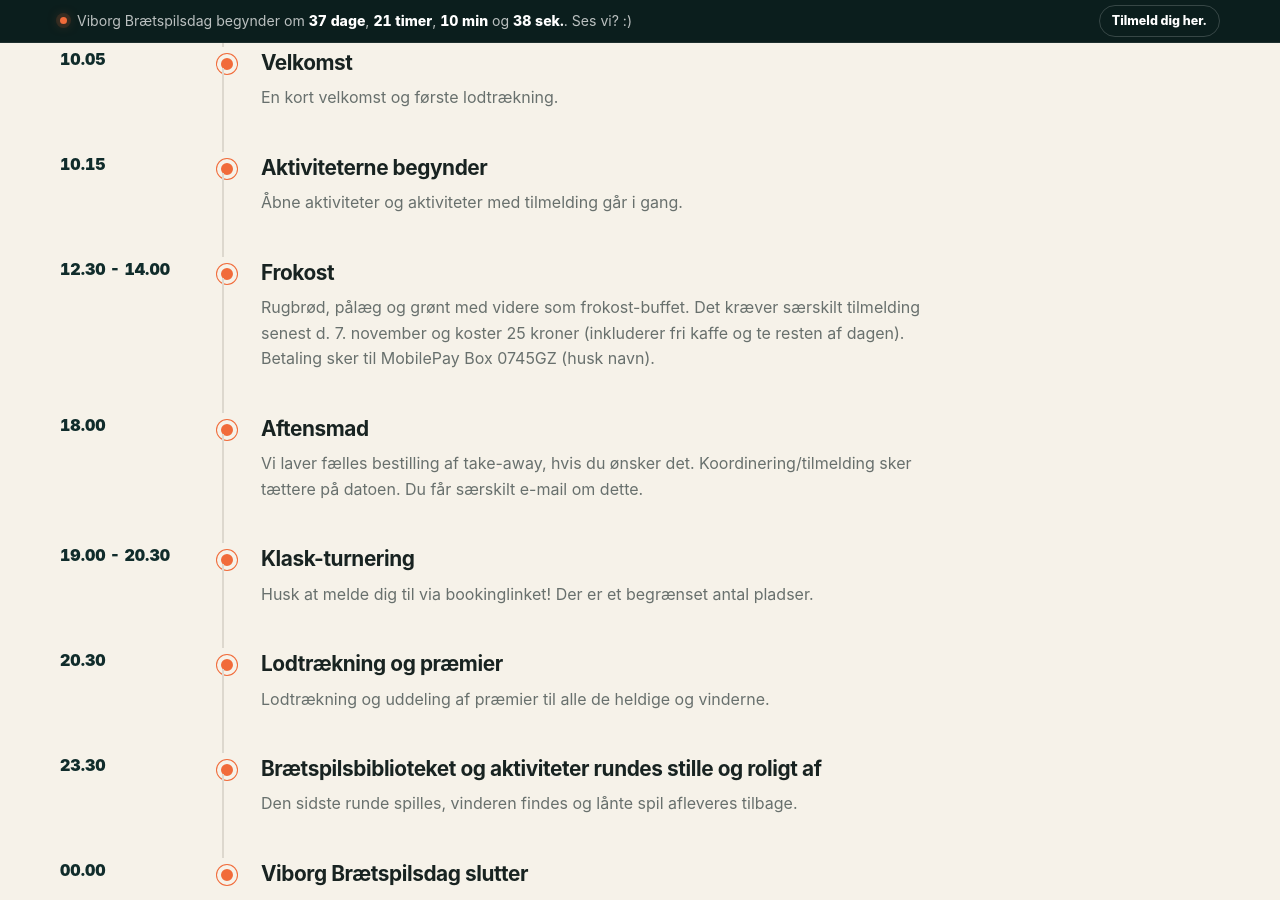
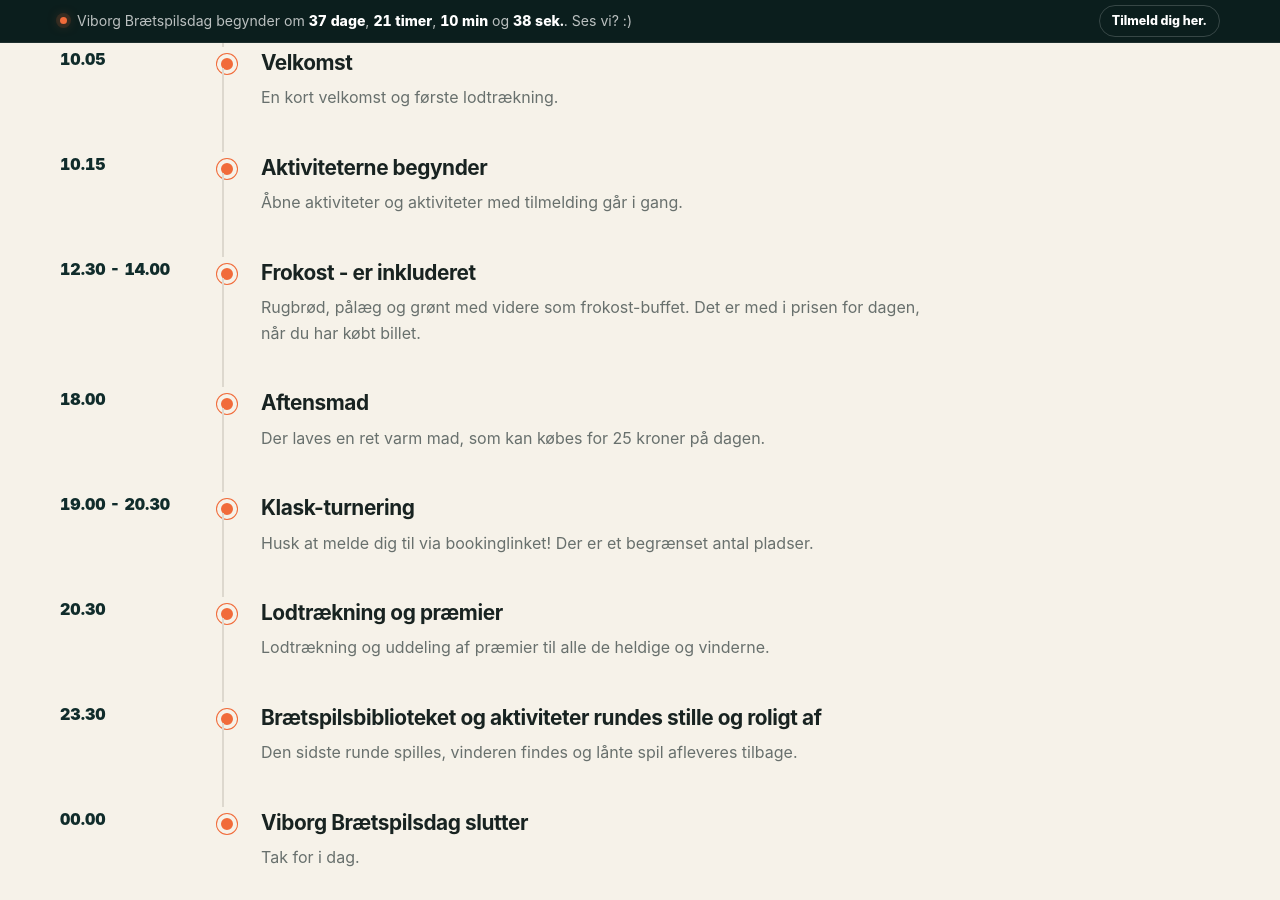
Before and after one commit to Andrejao/spilex, a Jekyll site: the page built from program.html, in a window 1280 px wide and 900 px high, scrolled down 697 px. Built offline with Jekyll 4.4.1, drawn with Linux system fonts in a browser that asks for light colours.

Commit message:
Update hovedprogram.yml

```diff
--- a/_data/hovedprogram.yml
+++ b/_data/hovedprogram.yml
@@ -11,12 +11,12 @@
   beskrivelse: "Åbne aktiviteter og aktiviteter med tilmelding går i gang."
 
 - tid: "12.30 - 14.00"
-  titel: "Frokost"
-  beskrivelse: "Rugbrød, pålæg og grønt med videre som frokost-buffet. Det kræver særskilt tilmelding senest d. 7. november og koster 25 kroner (inkluderer fri kaffe og te resten af dagen). Betaling sker til MobilePay Box 0745GZ (husk navn)."
+  titel: "Frokost - er inkluderet"
+  beskrivelse: "Rugbrød, pålæg og grønt med videre som frokost-buffet. Det er med i prisen for dagen, når du har købt billet."
 
 - tid: "18.00"
   titel: "Aftensmad"
-  beskrivelse: "Vi laver fælles bestilling af take-away, hvis du ønsker det. Koordinering/tilmelding sker tættere på datoen. Du får særskilt e-mail om dette."
+  beskrivelse: "Der laves en ret varm mad, som kan købes for 25 kroner på dagen."
 
 - tid: "19.00 - 20.30"
   titel: "Klask-turnering"
```
